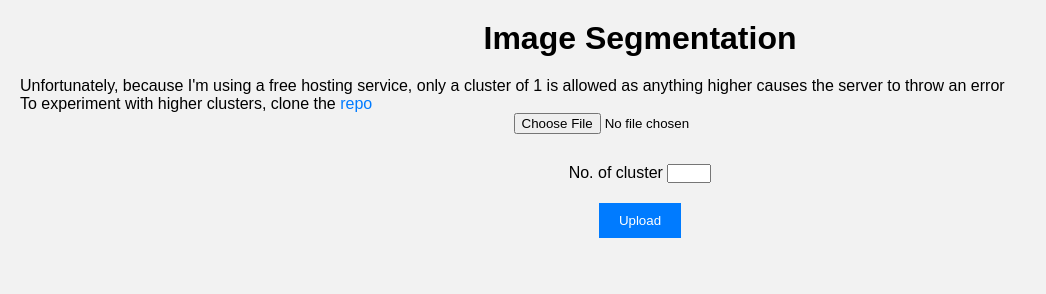
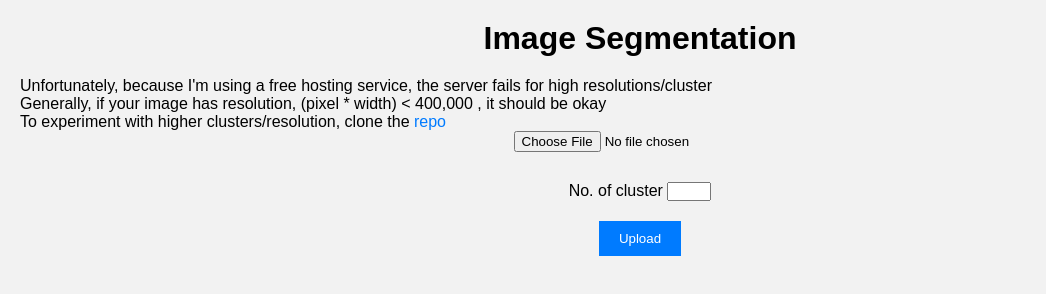
Before and after one commit to wrainf/image-segmentation, a plain HTML site: page index.html in a window 1280 px wide. Shown: the whole page, without its empty margins (0-1046 px from the left). Drawn offline with Linux system fonts and the light colour scheme.

Commit message:
Update index.html

```diff
--- a/index.html
+++ b/index.html
@@ -10,8 +10,10 @@
 </head>
 <body>
   <h1>Image Segmentation</h1>
-  <div>Unfortunately, because I'm using a free hosting service, only a cluster of 1 is allowed as anything higher causes the server to throw an error</div>
-  <div>To experiment with higher clusters, clone the <a href="github.com/wrainf/image-segmentation">repo</a></div>
+  <div>Unfortunately, because I'm using a free hosting service, the server fails for high resolutions/cluster</div>
+  <div>Generally, if your image has resolution, (pixel * width) < 400,000 , it should be okay</div>
+
+  <div>To experiment with higher clusters/resolution, clone the <a href="github.com/wrainf/image-segmentation">repo</a></div>
   <form id="imageForm" enctype="multipart/form-data">
     <input name="file" type="file" accept="image/*" required>
     <div><label for="K">No. of cluster</label>
```
